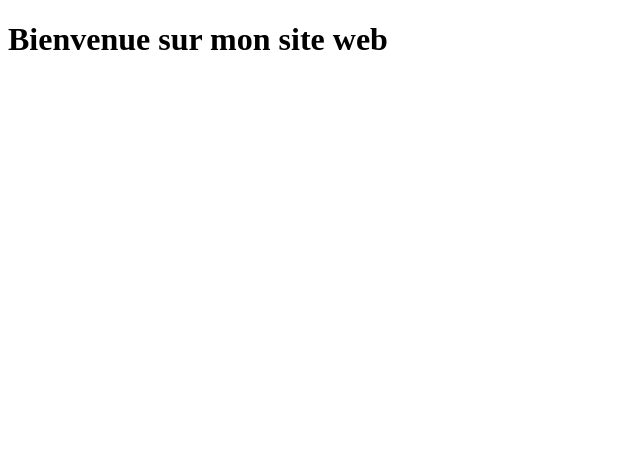
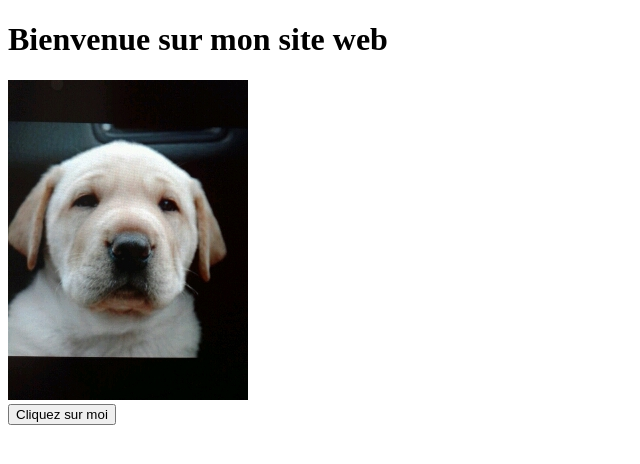
Before and after one commit to Emilca1/Evaluation-Versioning, a plain HTML site: page index.html in a window 1280 px wide. Shown: the whole page, without its empty margins (0-640 px from the left). Drawn offline with Linux system fonts and the light colour scheme; files whose address does not match are found by name.

Commit message:
Ajout d'une seconde page web

```diff
--- a/index.html
+++ b/index.html
@@ -8,5 +8,9 @@
 </head>
 <body>
     <h1>Bienvenue sur mon site web</h1>
+    <img src="C:\Users\camil\Evaluation\Images\toutou.jpg" alt="photo d'un toutou">
+    <form action="file:///C:/Users/camil/Evaluation/a-propos.html">
+        <button type="submit">Cliquez sur moi</button>
+     </form>
 </body>
 </html>
```
Also changed, not shown: a-propos.html (added, +12 -0 lines).
